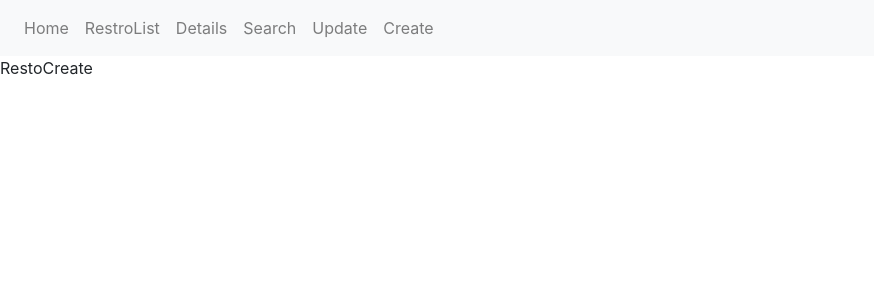
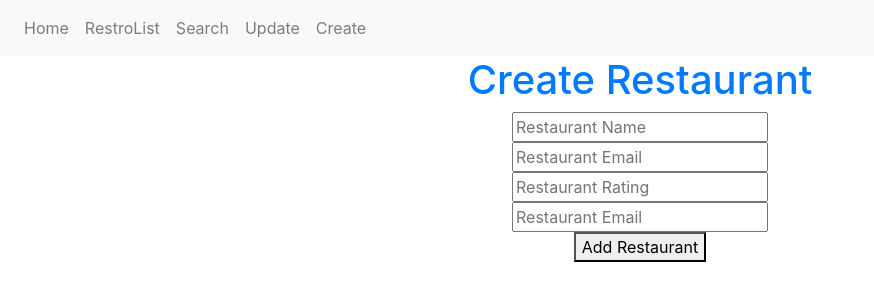
Before and after one commit to SukhdebPatra/client, a React (Create React App) app: page /Create in a window 1280 px wide. Shown: the top 300 px of the page, without its empty margins (0-874 px from the left). Built offline with nearby package versions, Linux system fonts and the light colour scheme.

Commit message:
Add data

```diff
--- a/db.json
+++ b/db.json
@@ -4,36 +4,57 @@
       "id": 1,
       "name": "Pissahut",
       "address": "chaibasa",
-      "ratinng": "4.5",
+      "rating": "4.5",
       "email": "pizzathut@gmail.com"
     },
     {
       "id": 2,
       "name": "dominos",
       "address": "tata",
-      "ratinng": "4.3",
+      "rating": "4.3",
       "email": "dominos@gmail.com"
     },
     {
       "id": 3,
       "name": "MacDonald",
       "address": "jamshedpur",
-      "ratinng": "4.5",
+      "rating": "4.5",
       "email": "MacDonald@gmail.com"
     },
     {
       "id": 4,
       "name": "walfare",
       "address": "bhubneswer",
-      "ratinng": "3.0",
+      "rating": "3.0",
       "email": "walfare@gmail.com"
     },
     {
       "id": 5,
       "name": "SBrstro",
       "address": "chaibasa",
-      "ratinng": "5.0",
+      "rating": "5.0",
       "email": "SB@gmail.com"
+    },
+    {
+      "id": 6,
+      "name": "walfa",
+      "address": "bhub",
+      "rating": "3.",
+      "email": "ware@gmail.com"
+    },
+    {
+      "id": 7,
+      "name": "walfa",
+      "address": "bhurb",
+      "rating": "3.5",
+      "email": "ware@gmal.com"
+    },
+    {
+      "name": "KFC",
+      "email": "KFC@gmail.com",
+      "rating": "3.2",
+      "address": "Ranchi",
+      "id": 8
     }
   ]
 }
--- a/src/App.js
+++ b/src/App.js
@@ -1,32 +1,31 @@
 
 import './App.css';
-import RestoDetails from './Component/RestoDetails';
 import RestoCreate from './Component/RestoCreate'
 import RestoList from './Component/RestoList'
 import RestoSearch from './Component/RestoSearch'
 import RestoUpdate from './Component/RestoUpdate'
 
-import {BrowserRouter,Route,Routes} from 'react-router-dom'
+import { BrowserRouter, Route, Routes } from 'react-router-dom'
 import Home from './Component/Home';
 
 
 
 function App() {
   return (
-  <BrowserRouter>
-  <Home/>
+    <BrowserRouter>
+      <Home />
 
-  <Routes>
+      <Routes>
 
 
-    <Route path='/Create' element={<RestoCreate/>} />
-    <Route path='/Details' element={<RestoDetails/>} />
-    <Route path='/List' element={<RestoList/>} />
-    <Route path='/Search' element={<RestoSearch/>} />
-    <Route path='/Update' element={<RestoUpdate/>} />
+        <Route path='/Create' element={<RestoCreate />} />
 
-  </Routes>
-  </BrowserRouter>
+        <Route path='/List' element={<RestoList />} />
+        <Route path='/Search' element={<RestoSearch />} />
+        <Route path='/Update' element={<RestoUpdate />} />
+
+      </Routes>
+    </BrowserRouter>
   );
 }
 
--- a/src/Component/Home.jsx
+++ b/src/Component/Home.jsx
@@ -14,9 +14,7 @@ const Home = () => {
           <li className="nav-item">
             <Link className="nav-link" to="/List">RestroList</Link>
           </li>
-          <li className="nav-item">
-            <Link className="nav-link" to="/Details">Details</Link>
-          </li>
+
           <li className="nav-item">
             <Link className="nav-link" to="/search">Search</Link>
           </li>
--- a/src/Component/RestoCreate.jsx
+++ b/src/Component/RestoCreate.jsx
@@ -1,10 +1,61 @@
-import React from 'react'
-
+import React, { useState, useEffect } from "react";
 
 const RestoCreate = () => {
+  const [name, setName] = useState("");
+  const [email, setEmail] = useState("");
+  const [rating, setRating] = useState("");
+  const [address, setAddress] = useState("");
+
+  const create = (e) => {
+    e.preventDefault();
+   const data={name, email, rating, address};
+    const requestOptions = {
+      method: "POST",
+      headers: { "Content-Type": "application/json" },
+      body: JSON.stringify(data)
+    };
+    fetch("http://localhost:3000/restaurant", requestOptions)
+      .then(response => response.json())
+      .then(res => console.log(res));
+  };
+
   return (
-    <div>RestoCreate</div>
-  )
-}
+    <div className="App">
+      <h1 className="text-primary">Create Restaurant</h1>
+      <input
+        type="text"
+        placeholder="Restaurant Name"
+        value={name}
+        onChange={(e) => setName(e.target.value)}
+      />
+      <br />
+      <input
+        type="text"
+        placeholder="Restaurant Email"
+        value={email}
+        onChange={(e) => setEmail(e.target.value)}
+      />
+      <br />
+      <input
+        type="text"
+        placeholder="Restaurant Rating"
+        value={rating}
+        onChange={(e) => setRating(e.target.value)}
+      />
+      <br />
+      <input
+        type="text"
+        placeholder="Restaurant Email"
+        value={address}
+        onChange={(e) => setAddress(e.target.value)}
+      />
+      <br />
 
-export default RestoCreate
+      <button onClick={create} type="submit">
+        Add Restaurant
+      </button>
+    </div>
+  );
+};
+
+export default RestoCreate;
```
